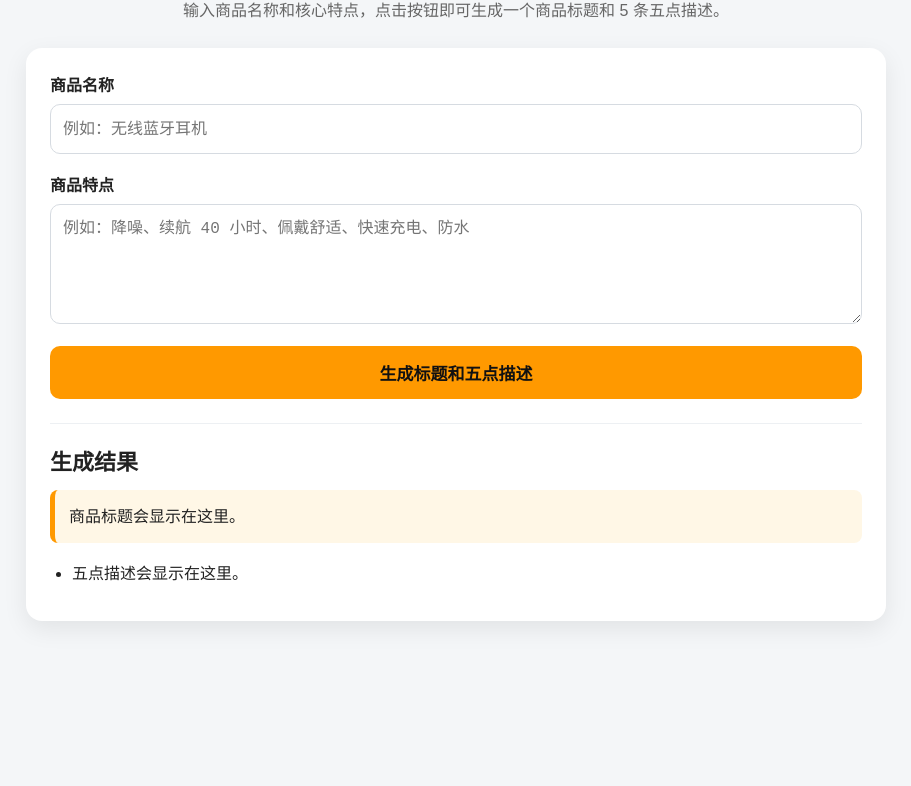
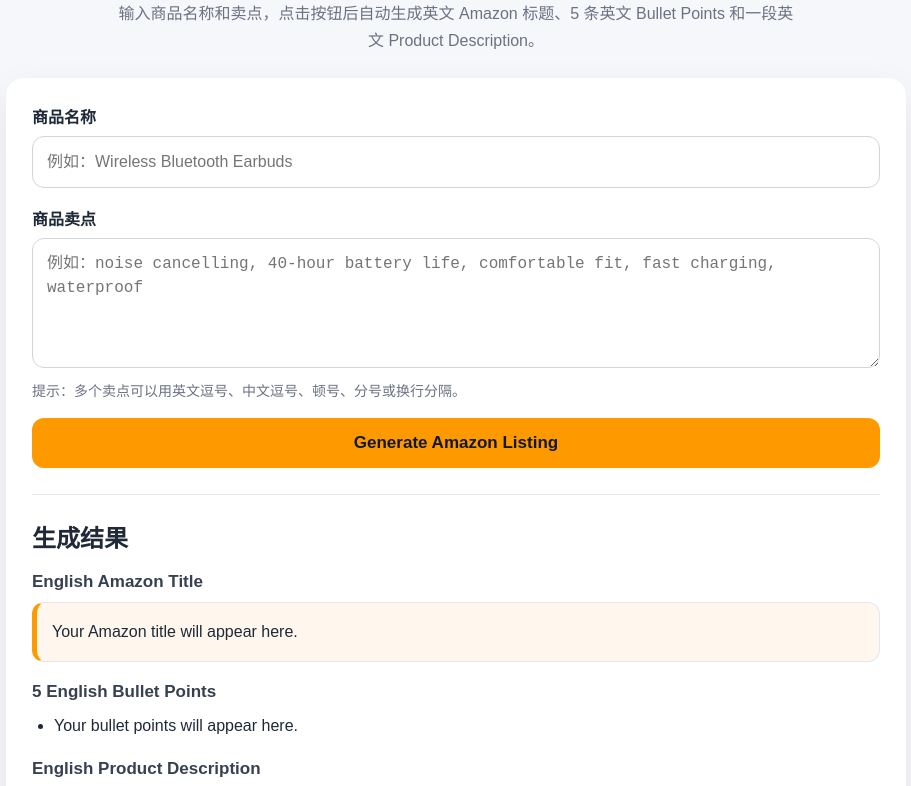
Before and after one commit to eddiepeng227-dotcom/Copywriting-Generation, a plain HTML site: page index.html in a window 1280 px wide. Shown: the part 98-884 px from the top of the page, without its empty margins (184-1095 px from the left). Before the commit the page ends 800 px from the top, so only its background shows below. Drawn offline with Linux system fonts and the light colour scheme.

Commit message:
Build single-file Amazon listing generator

```diff
--- a/index.html
+++ b/index.html
@@ -1,320 +1,389 @@
 <!DOCTYPE html>
-<!-- 这里声明文档类型为 HTML5，方便浏览器用标准模式解析页面。 -->
+<!-- 这里声明文档类型为 HTML5，浏览器会用标准模式解析页面。 -->
 <html lang="zh-CN">
-<!-- 这里设置页面语言为中文，帮助浏览器和辅助工具更好地理解内容。 -->
+<!-- 这里设置页面语言为中文，因为页面说明和代码注释面向中文新手。 -->
 <head>
-    <!-- 这里设置字符编码为 UTF-8，保证中文内容不会乱码。 -->
+    <!-- 这里设置字符编码为 UTF-8，避免中文注释和页面文字乱码。 -->
     <meta charset="UTF-8">
 
-    <!-- 这里让页面在手机、平板和电脑上都能按设备宽度显示。 -->
+    <!-- 这里让网页在电脑和手机上都能自适应显示。 -->
     <meta name="viewport" content="width=device-width, initial-scale=1.0">
 
-    <!-- 这里设置浏览器标签页里显示的页面标题。 -->
-    <title>亚马逊文案生成器</title>
+    <!-- 这里设置浏览器标签页标题。 -->
+    <title>Amazon Listing Generator</title>
 
-    <!-- 这里开始编写页面样式，所有 CSS 都放在这个 style 标签中，保持单文件结构。 -->
+    <!-- 这里开始写 CSS；为了满足“单文件”要求，样式都放在 index.html 里。 -->
     <style>
-        /* 这里给整个页面设置基础样式，包括字体、背景色和文字颜色。 */
+        /* 这里设置全局盒模型，方便新手理解宽度计算，padding 不会把元素撑爆。 */
+        * {
+            box-sizing: border-box;
+        }
+
+        /* 这里设置页面基础样式：去掉默认外边距，设置字体、背景和文字颜色。 */
         body {
             margin: 0;
             font-family: Arial, "Microsoft YaHei", sans-serif;
-            background: #f4f6f8;
-            color: #222;
+            background: #f5f7fb;
+            color: #1f2937;
         }
 
-        /* 这里设置页面主体容器，让内容居中并限制最大宽度，避免在大屏幕上过宽。 */
+        /* 这里让页面内容居中，并限制最大宽度，让界面保持简洁。 */
         .page {
-            width: 90%;
-            max-width: 860px;
+            width: min(92%, 900px);
             margin: 40px auto;
         }
 
-        /* 这里设置顶部标题区域，让用户一眼知道页面用途。 */
+        /* 这里设置顶部介绍区域，让用户快速知道工具用途。 */
         .hero {
             text-align: center;
             margin-bottom: 24px;
         }
 
-        /* 这里设置主标题的字号和间距。 */
+        /* 这里设置主标题样式。 */
         .hero h1 {
             margin: 0 0 10px;
-            font-size: 32px;
+            font-size: clamp(28px, 5vw, 42px);
+            color: #111827;
         }
 
-        /* 这里设置说明文字的颜色和行高，让页面更友好。 */
+        /* 这里设置说明文字样式。 */
         .hero p {
-            margin: 0;
-            color: #666;
-            line-height: 1.6;
+            margin: 0 auto;
+            max-width: 680px;
+            color: #6b7280;
+            line-height: 1.7;
         }
 
-        /* 这里设置白色卡片容器，用来承载输入区域和结果区域。 */
+        /* 这里设置白色卡片，用来包住输入区和结果区。 */
         .card {
-            background: #fff;
-            border-radius: 16px;
-            box-shadow: 0 8px 24px rgba(0, 0, 0, 0.08);
-            padding: 24px;
+            background: #ffffff;
+            border-radius: 18px;
+            box-shadow: 0 16px 40px rgba(15, 23, 42, 0.08);
+            padding: 26px;
         }
 
-        /* 这里设置每一组表单项之间的距离。 */
+        /* 这里设置每个表单项的底部间距。 */
         .form-group {
             margin-bottom: 18px;
         }
 
-        /* 这里设置输入框标题，让字段名称更清晰。 */
+        /* 这里设置输入框标签，让字段名称清晰可见。 */
         label {
             display: block;
             margin-bottom: 8px;
-            font-weight: bold;
+            font-weight: 700;
         }
 
-        /* 这里统一设置输入框和多行文本框的外观。 */
+        /* 这里统一设置输入框和多行文本框样式。 */
         input,
         textarea {
             width: 100%;
-            box-sizing: border-box;
-            border: 1px solid #d6dbe1;
-            border-radius: 10px;
-            padding: 12px;
+            border: 1px solid #d1d5db;
+            border-radius: 12px;
+            padding: 13px 14px;
             font-size: 16px;
             line-height: 1.5;
+            color: #111827;
+            background: #ffffff;
         }
 
-        /* 这里设置多行文本框的高度，并允许用户手动拉伸。 */
+        /* 这里设置多行文本框高度，方便输入多个卖点。 */
         textarea {
-            min-height: 120px;
+            min-height: 130px;
             resize: vertical;
         }
 
-        /* 这里设置输入框获得焦点时的高亮边框，提升交互感。 */
+        /* 这里设置输入框聚焦状态，用户点击时有清晰反馈。 */
         input:focus,
         textarea:focus {
             outline: none;
             border-color: #ff9900;
-            box-shadow: 0 0 0 3px rgba(255, 153, 0, 0.18);
+            box-shadow: 0 0 0 4px rgba(255, 153, 0, 0.18);
         }
 
-        /* 这里设置生成按钮的样式，使用亚马逊常见的橙色作为强调色。 */
+        /* 这里设置小提示文字样式。 */
+        .hint {
+            margin: 8px 0 0;
+            color: #6b7280;
+            font-size: 14px;
+        }
+
+        /* 这里设置生成按钮样式，使用接近 Amazon 的橙色。 */
         button {
             width: 100%;
             border: none;
-            border-radius: 10px;
-            padding: 14px 18px;
+            border-radius: 12px;
+            padding: 15px 18px;
             background: #ff9900;
-            color: #111;
+            color: #111827;
             font-size: 17px;
-            font-weight: bold;
+            font-weight: 800;
             cursor: pointer;
+            transition: transform 0.15s ease, background 0.15s ease;
         }
 
-        /* 这里设置鼠标悬停按钮时的颜色变化。 */
+        /* 这里设置按钮悬停效果。 */
         button:hover {
-            background: #f28c00;
+            background: #f59e0b;
+            transform: translateY(-1px);
         }
 
-        /* 这里设置结果区域和输入区域之间的距离。 */
-        .result {
-            margin-top: 24px;
-            padding-top: 20px;
-            border-top: 1px solid #edf0f3;
+        /* 这里设置输入错误提示，默认隐藏。 */
+        .tip {
+            display: none;
+            margin: 12px 0 0;
+            color: #dc2626;
+            font-size: 14px;
+            font-weight: 700;
         }
 
-        /* 这里设置结果区小标题的间距。 */
-        .result h2 {
-            margin: 0 0 14px;
-            font-size: 22px;
+        /* 这里设置结果区域和输入区域之间的分隔。 */
+        .result {
+            margin-top: 26px;
+            padding-top: 24px;
+            border-top: 1px solid #e5e7eb;
         }
 
-        /* 这里设置生成后的标题展示框。 */
-        .title-output {
-            background: #fff7e6;
-            border-left: 5px solid #ff9900;
-            border-radius: 8px;
-            padding: 14px;
-            line-height: 1.6;
-            margin-bottom: 18px;
+        /* 这里设置结果区域大标题。 */
+        .result h2 {
+            margin: 0 0 18px;
+            font-size: 24px;
         }
 
-        /* 这里设置五点描述列表的整体间距。 */
+        /* 这里设置每个输出模块的间距。 */
+        .output-block {
+            margin-bottom: 20px;
+        }
+
+        /* 这里设置输出模块的小标题。 */
+        .output-block h3 {
+            margin: 0 0 10px;
+            font-size: 17px;
+            color: #374151;
+        }
+
+        /* 这里设置生成标题和描述的展示框。 */
+        .output-box {
+            margin: 0;
+            border-radius: 12px;
+            padding: 15px;
+            line-height: 1.7;
+            background: #f9fafb;
+            border: 1px solid #e5e7eb;
+        }
+
+        /* 这里给 Amazon 标题添加橙色强调边框。 */
+        .title-output {
+            background: #fff7ed;
+            border-left: 5px solid #ff9900;
+        }
+
+        /* 这里设置 bullet points 列表。 */
         ul {
             margin: 0;
             padding-left: 22px;
         }
 
-        /* 这里设置每一条 bullet point 的行高和底部间距。 */
+        /* 这里设置每一条 bullet point 的行高和间距。 */
         li {
             margin-bottom: 10px;
-            line-height: 1.6;
-        }
-
-        /* 这里设置提示信息样式，用于提醒用户补全输入内容。 */
-        .tip {
-            margin-top: 12px;
-            color: #c0392b;
-            font-size: 14px;
-            display: none;
+            line-height: 1.7;
         }
     </style>
 </head>
 <body>
-    <!-- 这里是页面最外层容器，用来控制整体宽度和居中。 -->
+    <!-- 这里是页面最外层容器，用来控制整体宽度。 -->
     <main class="page">
-        <!-- 这里是页面顶部介绍区域。 -->
+        <!-- 这里是页面头部说明区域。 -->
         <section class="hero">
-            <!-- 这里是页面主标题。 -->
-            <h1>亚马逊商品文案生成器</h1>
+            <!-- 这里是工具名称。 -->
+            <h1>Amazon Listing Generator</h1>
 
-            <!-- 这里是页面说明文字，告诉用户如何使用这个工具。 -->
-            <p>输入商品名称和核心特点，点击按钮即可生成一个商品标题和 5 条五点描述。</p>
+            <!-- 这里用简单中文告诉新手怎么用。 -->
+            <p>输入商品名称和卖点，点击按钮后自动生成英文 Amazon 标题、5 条英文 Bullet Points 和一段英文 Product Description。</p>
         </section>
 
-        <!-- 这里是主要功能卡片，包含输入框、按钮和输出结果。 -->
+        <!-- 这里是主要卡片区域，包含输入和输出。 -->
         <section class="card">
-            <!-- 这里是商品名称输入区域。 -->
+            <!-- 这里是商品名称输入区。 -->
             <div class="form-group">
-                <!-- 这里是商品名称输入框的标签。 -->
+                <!-- 这里的 for 对应 input 的 id，点击文字也能聚焦输入框。 -->
                 <label for="productName">商品名称</label>
 
-                <!-- 这里让用户输入商品名称，例如“无线蓝牙耳机”。 -->
-                <input id="productName" type="text" placeholder="例如：无线蓝牙耳机">
+                <!-- 这里让用户输入商品名称。 -->
+                <input id="productName" type="text" placeholder="例如：Wireless Bluetooth Earbuds">
             </div>
 
-            <!-- 这里是商品特点输入区域。 -->
+            <!-- 这里是商品卖点输入区。 -->
             <div class="form-group">
-                <!-- 这里是商品特点输入框的标签。 -->
-                <label for="productFeatures">商品特点</label>
+                <!-- 这里是卖点输入框的标签。 -->
+                <label for="productFeatures">商品卖点</label>
 
-                <!-- 这里让用户输入商品特点，可以用逗号、顿号或换行分隔。 -->
-                <textarea id="productFeatures" placeholder="例如：降噪、续航 40 小时、佩戴舒适、快速充电、防水"></textarea>
+                <!-- 这里让用户输入多个卖点，可以用逗号、顿号、分号或换行分隔。 -->
+                <textarea id="productFeatures" placeholder="例如：noise cancelling, 40-hour battery life, comfortable fit, fast charging, waterproof"></textarea>
+
+                <!-- 这里给新手一个输入格式提示。 -->
+                <p class="hint">提示：多个卖点可以用英文逗号、中文逗号、顿号、分号或换行分隔。</p>
             </div>
 
-            <!-- 这里是生成按钮，点击后会运行 JavaScript 生成文案。 -->
-            <button id="generateButton" type="button">生成标题和五点描述</button>
+            <!-- 这里是生成按钮，点击后会运行下面的 JavaScript。 -->
+            <button id="generateButton" type="button">Generate Amazon Listing</button>
 
-            <!-- 这里是错误提示，默认隐藏，输入为空时显示。 -->
-            <p id="tip" class="tip">请先填写商品名称和至少一个商品特点。</p>
+            <!-- 这里是输入不完整时显示的错误提示。 -->
+            <p id="tip" class="tip">请先填写商品名称，并至少输入 1 个商品卖点。</p>
 
             <!-- 这里是结果展示区域。 -->
             <div class="result">
                 <!-- 这里是结果区域标题。 -->
                 <h2>生成结果</h2>
 
-                <!-- 这里显示生成出来的亚马逊商品标题。 -->
-                <div id="titleOutput" class="title-output">商品标题会显示在这里。</div>
+                <!-- 这里展示英文 Amazon 标题。 -->
+                <div class="output-block">
+                    <h3>English Amazon Title</h3>
+                    <p id="titleOutput" class="output-box title-output">Your Amazon title will appear here.</p>
+                </div>
 
-                <!-- 这里显示生成出来的 5 条 bullet points。 -->
-                <ul id="bulletOutput">
-                    <!-- 这里是默认提示内容，生成后会被 JavaScript 替换。 -->
-                    <li>五点描述会显示在这里。</li>
-                </ul>
+                <!-- 这里展示 5 条英文 Bullet Points。 -->
+                <div class="output-block">
+                    <h3>5 English Bullet Points</h3>
+                    <ul id="bulletOutput">
+                        <li>Your bullet points will appear here.</li>
+                    </ul>
+                </div>
+
+                <!-- 这里展示英文 Product Description。 -->
+                <div class="output-block">
+                    <h3>English Product Description</h3>
+                    <p id="descriptionOutput" class="output-box">Your product description will appear here.</p>
+                </div>
             </div>
         </section>
     </main>
 
-    <!-- 这里开始编写页面逻辑，所有 JavaScript 都放在这个 script 标签中，保持单文件结构。 -->
+    <!-- 这里开始写 JavaScript；为了满足“单文件”要求，逻辑也放在 index.html 里。 -->
     <script>
-        // 这里通过 id 找到商品名称输入框，方便后面读取用户输入。
+        // 这里获取商品名称输入框，后面要读取用户输入的商品名称。
         const productNameInput = document.getElementById("productName");
 
-        // 这里通过 id 找到商品特点输入框，方便后面读取用户输入。
+        // 这里获取商品卖点输入框，后面要读取用户输入的卖点。
         const productFeaturesInput = document.getElementById("productFeatures");
 
-        // 这里通过 id 找到生成按钮，方便给按钮绑定点击事件。
+        // 这里获取生成按钮，后面要给按钮绑定点击事件。
         const generateButton = document.getElementById("generateButton");
 
-        // 这里通过 id 找到标题输出区域，方便把生成的标题放进去。
+        // 这里获取提示文字，用于输入为空时提醒用户。
+        const tip = document.getElementById("tip");
+
+        // 这里获取标题输出区域，用来显示生成的英文标题。
         const titleOutput = document.getElementById("titleOutput");
 
-        // 这里通过 id 找到五点描述输出列表，方便把生成的 bullet points 放进去。
+        // 这里获取 bullet points 输出列表，用来显示 5 条英文卖点。
         const bulletOutput = document.getElementById("bulletOutput");
 
-        // 这里通过 id 找到提示文字，方便在输入不完整时显示提醒。
-        const tip = document.getElementById("tip");
+        // 这里获取产品描述输出区域，用来显示英文 Product Description。
+        const descriptionOutput = document.getElementById("descriptionOutput");
 
-        // 这里定义一个函数，用来把用户输入的特点文本拆分成数组。
+        // 这里定义一个函数，把用户输入的卖点文本拆成数组。
         function getFeatureList(text) {
-            // 这里用逗号、中文逗号、顿号、分号和换行作为分隔符，适合新手直接输入多个特点。
+            // 这里支持英文逗号、中文逗号、顿号、分号和换行，方便不同输入习惯。
             return text
                 .split(/[,，、;；\n]/)
                 .map(function (feature) {
-                    // 这里去掉每个特点前后的空格，避免输出里出现多余空白。
+                    // 这里去掉每个卖点前后的空格。
                     return feature.trim();
                 })
                 .filter(function (feature) {
-                    // 这里过滤掉空内容，只保留真正填写的特点。
+                    // 这里过滤掉空字符串，避免生成空卖点。
                     return feature.length > 0;
                 });
         }
 
-        // 这里定义一个函数，用来从特点数组里安全地取值，不够 5 个时使用默认卖点。
+        // 这里定义一个函数，用来安全获取某个卖点；如果用户没填够，就用默认英文卖点补齐。
         function pickFeature(features, index, fallback) {
-            // 这里判断指定位置是否有用户填写的特点，如果没有就返回默认文案。
+            // 这里如果对应位置有用户输入，就返回用户输入；否则返回默认内容。
             return features[index] || fallback;
         }
 
-        // 这里定义生成文案的主要函数，按钮点击后会执行它。
-        function generateCopywriting() {
+        // 这里定义一个函数，把一句话的首字母变成大写，让英文文案更自然。
+        function capitalizeFirstLetter(text) {
+            // 这里处理空文本，避免代码报错。
+            if (text.length === 0) {
+                return text;
+            }
+
+            // 这里把第一个字符转成大写，再拼接剩余内容。
+            return text.charAt(0).toUpperCase() + text.slice(1);
+        }
+
+        // 这里定义主函数：读取输入，生成标题、5 条 bullet points 和产品描述。
+        function generateListing() {
             // 这里读取商品名称，并去掉前后空格。
             const productName = productNameInput.value.trim();
 
-            // 这里读取商品特点原文，并去掉前后空格。
+            // 这里读取商品卖点原文，并去掉前后空格。
             const featureText = productFeaturesInput.value.trim();
 
-            // 这里把特点原文转换成特点数组。
+            // 这里把卖点原文转换为数组。
             const features = getFeatureList(featureText);
 
-            // 这里判断用户是否填写完整，如果没有填写就显示提示并停止生成。
+            // 这里判断必填内容是否完整；不完整就显示提示并停止执行。
             if (productName === "" || features.length === 0) {
-                // 这里显示红色提示文字。
+                // 这里显示红色提示。
                 tip.style.display = "block";
 
-                // 这里用 return 结束函数，避免继续生成空内容。
+                // 这里结束函数，避免生成空文案。
                 return;
             }
 
-            // 这里隐藏提示文字，因为用户已经填写了必要内容。
+            // 这里隐藏错误提示，因为用户已经填写了必要内容。
             tip.style.display = "none";
 
-            // 这里分别取出 5 个卖点，如果用户少填了几个，就用简单通用的默认卖点补足。
-            const featureOne = pickFeature(features, 0, "高品质材质");
-            const featureTwo = pickFeature(features, 1, "使用简单方便");
-            const featureThree = pickFeature(features, 2, "适合多种场景");
-            const featureFour = pickFeature(features, 3, "贴心细节设计");
-            const featureFive = pickFeature(features, 4, "理想礼物选择");
+            // 这里准备 5 个卖点；如果用户少于 5 个，后面会用默认英文卖点补齐。
+            const featureOne = pickFeature(features, 0, "premium quality");
+            const featureTwo = pickFeature(features, 1, "easy to use");
+            const featureThree = pickFeature(features, 2, "comfortable daily experience");
+            const featureFour = pickFeature(features, 3, "durable design");
+            const featureFive = pickFeature(features, 4, "great gift choice");
 
-            // 这里生成亚马逊风格标题，包含商品名称和核心卖点。
-            const title = `${productName}，${featureOne}，${featureTwo}，${featureThree}，适合日常使用和礼品赠送`;
+            // 这里生成英文 Amazon 标题，尽量包含商品名、核心卖点和使用场景。
+            const title = `${productName} with ${capitalizeFirstLetter(featureOne)}, ${capitalizeFirstLetter(featureTwo)}, ${capitalizeFirstLetter(featureThree)}, Ideal for Home, Office, Travel and Everyday Use`;
 
-            // 这里生成 5 条五点描述，每一条都围绕一个卖点展开。
+            // 这里生成 5 条英文 bullet points，每条都围绕一个卖点展开。
             const bullets = [
-                `【核心卖点】这款 ${productName} 具备 ${featureOne} 的特点，帮助买家快速了解产品优势。`,
-                `【使用体验】${featureTwo}，让用户在日常使用中更加省心，也更适合新手和家庭用户。`,
-                `【适用场景】${featureThree}，无论是居家、办公、旅行还是送礼，都能满足不同需求。`,
-                `【细节设计】${featureFour}，从实际使用角度出发，提升产品的实用性和舒适度。`,
-                `【购买理由】${featureFive}，适合正在寻找高性价比 ${productName} 的买家。`
+                `Key Benefit: Designed with ${featureOne}, this ${productName} helps customers quickly understand the main value of the product.`,
+                `Easy Everyday Use: The ${featureTwo} design makes it simple and convenient for daily routines, beginners, families and busy users.`,
+                `Versatile for Multiple Scenarios: With ${featureThree}, it is suitable for home, office, travel, gifting and many everyday needs.`,
+                `Reliable Product Experience: Built around ${featureFour}, this ${productName} offers a practical balance of performance, comfort and value.`,
+                `Smart Buying Choice: Thanks to ${featureFive}, it is a thoughtful option for shoppers looking for a useful and dependable ${productName}.`
             ];
 
-            // 这里把生成好的标题放到页面的标题输出区域。
+            // 这里生成英文 product description，用一段话介绍产品价值和适用人群。
+            const description = `Upgrade your everyday routine with this ${productName}. Featuring ${featureOne}, ${featureTwo}, ${featureThree}, ${featureFour} and ${featureFive}, it is designed to deliver a simple, reliable and enjoyable user experience. Whether customers use it at home, at work, while traveling or as a practical gift, this ${productName} helps meet daily needs with confidence and convenience.`;
+
+            // 这里把生成好的标题显示到页面上。
             titleOutput.textContent = title;
 
-            // 这里先清空旧的五点描述，避免多次点击后内容重复。
+            // 这里清空旧的 bullet points，避免重复显示。
             bulletOutput.innerHTML = "";
 
-            // 这里循环每一条 bullet point，并逐条添加到页面列表中。
+            // 这里循环生成的 bullet points，并逐条添加到页面列表里。
             bullets.forEach(function (bullet) {
-                // 这里创建一个新的 li 元素，用来显示一条五点描述。
+                // 这里创建一个 li 元素，用来放一条 bullet point。
                 const listItem = document.createElement("li");
 
-                // 这里把当前五点描述文字放进 li 元素。
+                // 这里设置 li 的文字内容。
                 listItem.textContent = bullet;
 
-                // 这里把 li 元素添加到 ul 列表中。
+                // 这里把 li 添加到 ul 列表中。
                 bulletOutput.appendChild(listItem);
             });
+
+            // 这里把生成好的产品描述显示到页面上。
+            descriptionOutput.textContent = description;
         }
 
-        // 这里给生成按钮绑定点击事件，用户点击按钮时就会调用 generateCopywriting 函数。
-        generateButton.addEventListener("click", generateCopywriting);
+        // 这里给按钮绑定点击事件：用户点击按钮时，执行 generateListing 函数。
+        generateButton.addEventListener("click", generateListing);
     </script>
 </body>
 </html>
```
